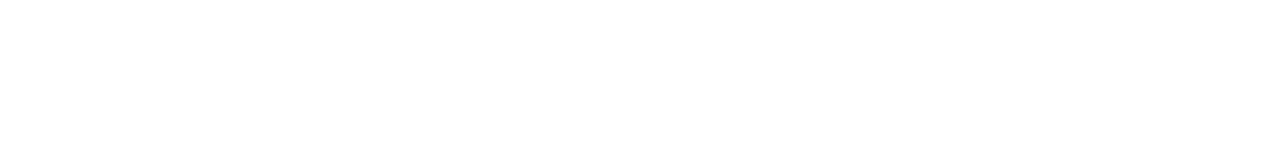
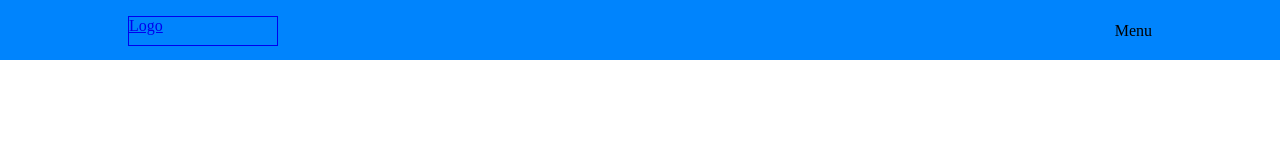
Before and after one commit to MarcoInchingoli89/htmlcss-responsive-layout, a plain HTML site: page index.html in a window 1280 px wide. Drawn offline with Linux system fonts and the light colour scheme.

Commit message:
Add Header Layout RespLayout

```diff
--- a/assets/css/style.css
+++ b/assets/css/style.css
@@ -30,3 +30,28 @@ img {
     --bgabout--: #B4B4B4;
 
 }
+
+/* Header */
+
+header {
+    background-color: var(--secondary--);
+}
+
+header nav {
+    display: flex;
+    justify-content: space-between;
+    align-items: center;
+    padding: 1rem 0;
+}
+
+/* Debug */
+
+.debug .logo {
+    height: 30px;
+    border: 1px solid;
+    width: 150px;
+}
+
+.debug header {
+    height: 60px;
+}
--- a/index.html
+++ b/index.html
@@ -7,12 +7,18 @@
     <link rel="stylesheet" href="./assets/css/style.css">
     <title>Responsive Layout</title>
 </head>
-<body>
+<body class="debug">
 
 <!-- header -->
 <header id="site_header">
+    <div class="container">
+        <nav>
+            <a class="logo" href="#">Logo</a>
+            <ul class="main_menu">Menu</ul>
+        </nav>
+    </div>
+</header>
 
-</header>
 <!-- main -->
 <main id="site_main"></main>
 <!-- footer -->
```
Also changed, not shown: assets/img/about.jpg (added), assets/img/logo.png (added), assets/img/phone.png (added), assets/img/planning1.png (added), assets/img/planning2.png (added), assets/img/testimonial1.jpg (added), assets/img/testimonial2.jpg (added), assets/img/testimonial3.jpg (added).
